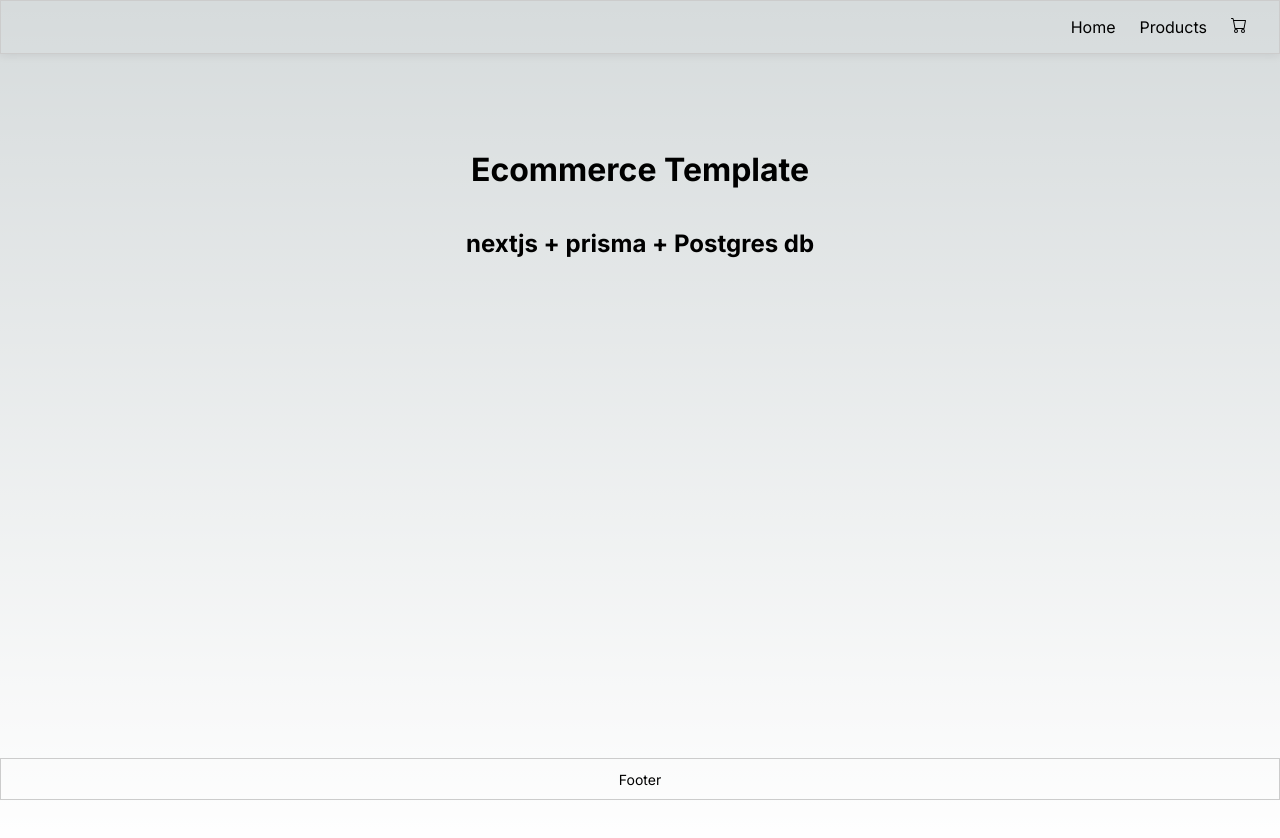
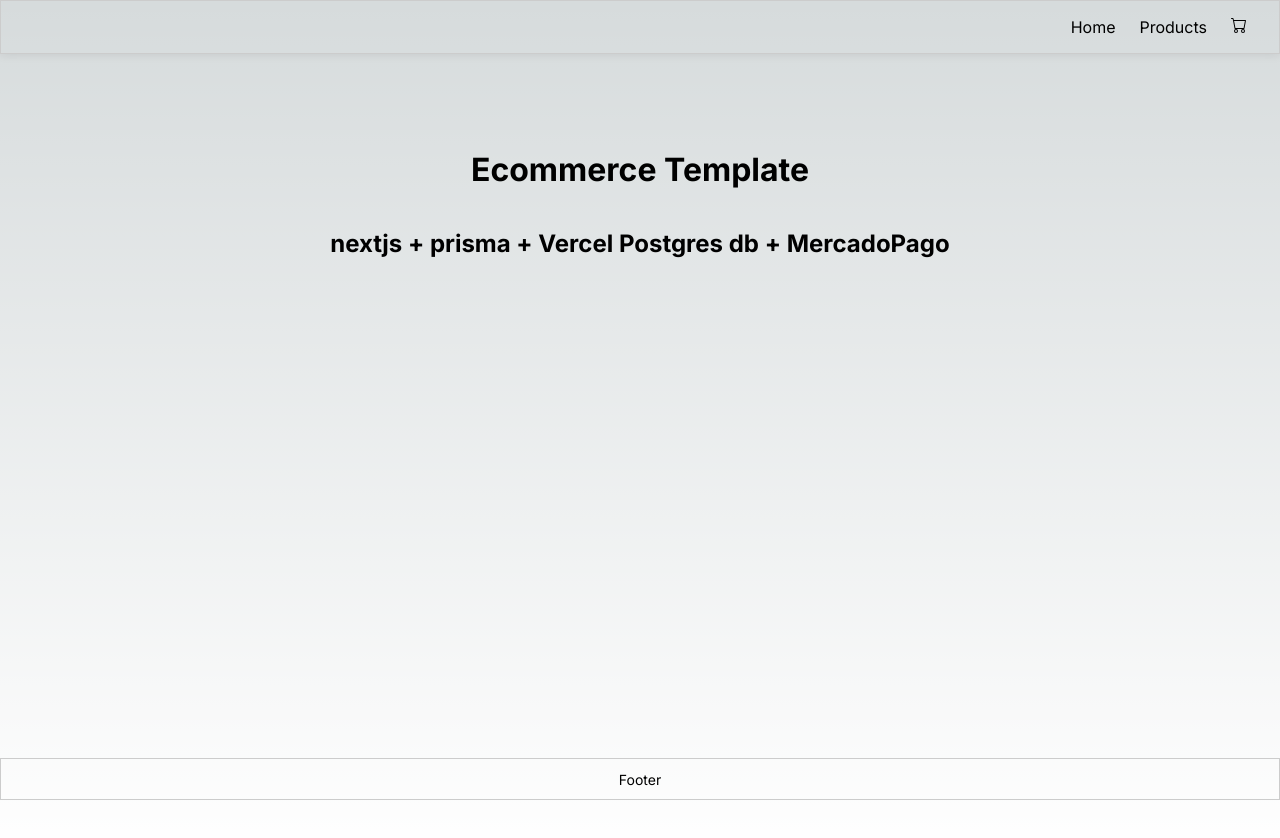
Before and after one commit to marianocorvatta/ecommerce-template-nextjs, a Next.js app: page / in a window 1280 px wide. Shown: the top 838 px of the page. Built offline with nearby package versions, Linux system fonts and the light colour scheme.

Commit message:
Update page.jsx

```diff
--- a/src/app/page.jsx
+++ b/src/app/page.jsx
@@ -4,7 +4,7 @@
   return (
     <main className={styles.main}>
       <h1>Ecommerce Template</h1>
-      <h2>nextjs + prisma + Postgres db</h2>
+      <h2>nextjs + prisma + Vercel Postgres db + MercadoPago</h2>
     </main>
   )
 }
```
